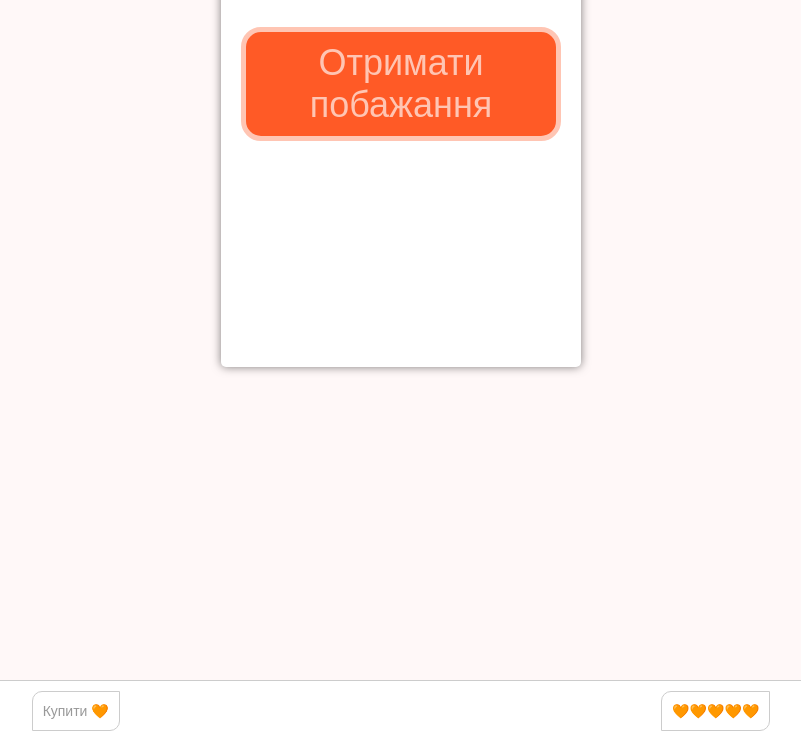
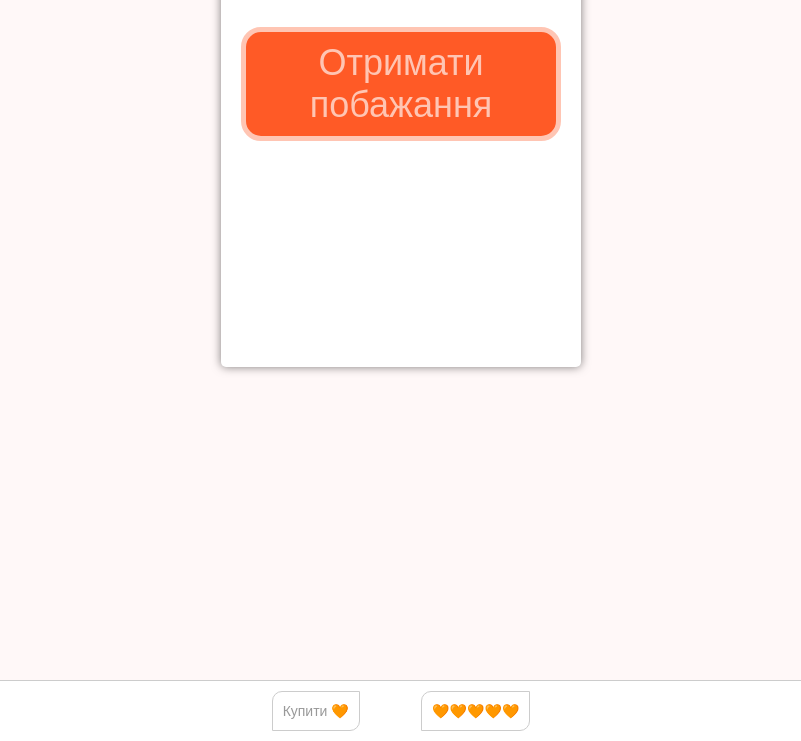
Before and after one commit to shatVM/pwa-project, a website: page src/index.html in a window 1280 px wide. Shown: the part 59-800 px from the top of the page, without its empty margins (239-1040 px from the left). Drawn offline with Linux system fonts and the light colour scheme.

Commit message:
fix: restructure footer layout and add footer menu for improved organization

```diff
--- a/src/css/style.css
+++ b/src/css/style.css
@@ -121,10 +121,16 @@ h2 {
   flex-direction: row;
   justify-content: space-around;
   color: #999999;
+
+}
+.footer-menu {
+  width: 320px;
+  display: flex;
+  flex-direction: row;
+  justify-content: space-around;
 }
 
-
-.site-footer p {
+.footer-menu p {
   margin: 0;
   border: 1px solid #cccccc;
   border-radius: 10px 0;
--- a/src/index.html
+++ b/src/index.html
@@ -27,8 +27,11 @@
 
   </div>
   <footer class="site-footer">
-    <p id = "byeHearts">Купити 🧡</p>
-    <p id = "count-of-hearts">🧡🧡🤍🤍🤍</p>
+    <div <div class="footer-menu">
+      <p id="byeHearts">Купити 🧡</p>
+      <p id="count-of-hearts">🧡🧡🤍🤍🤍</p>
+    </div>
+
   </footer>
 </body>
 <script src="js/script.js"></script>
```
